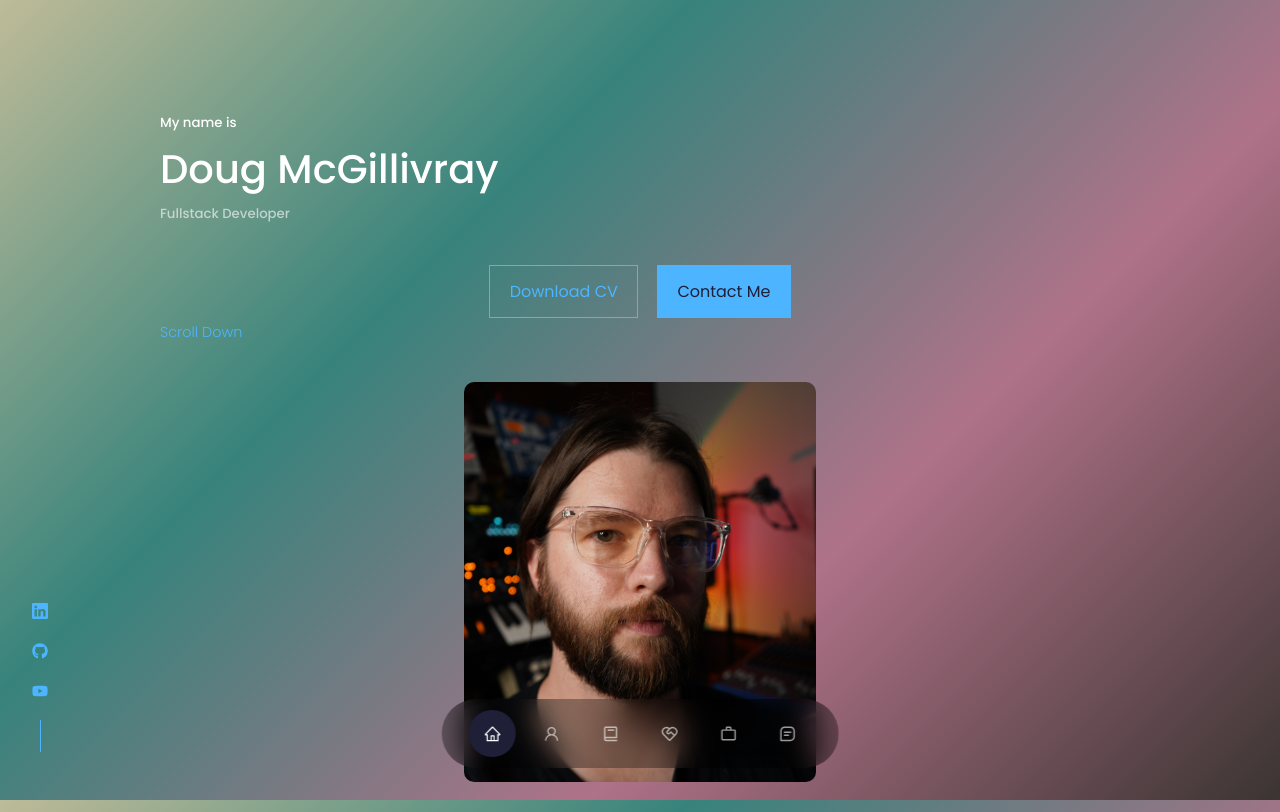
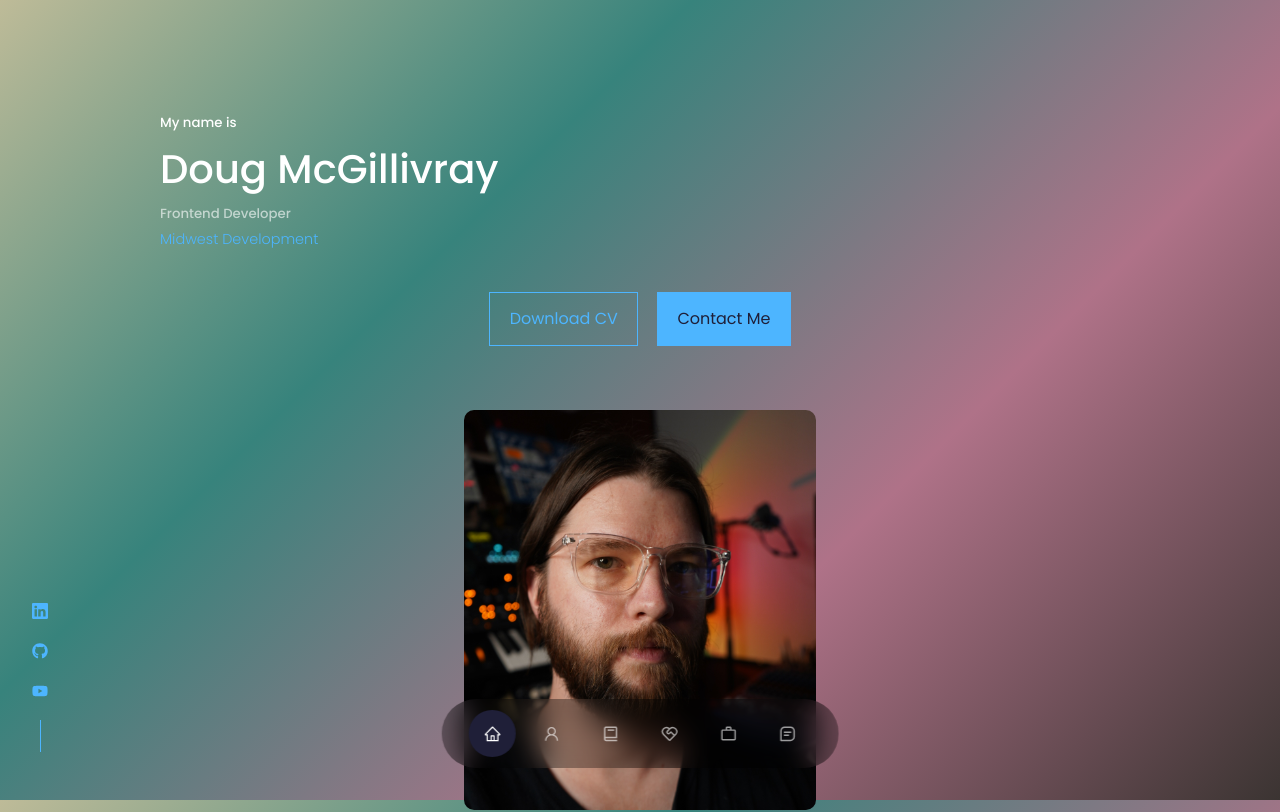
Before and after one commit to mcgidoug/react-portfolio-1, a React (Create React App) app: page / in a window 1280 px wide. Shown: the top 812 px of the page. Built offline with nearby package versions, Linux system fonts and the light colour scheme.

Commit message:
quick fix header link order

```diff
--- a/src/components/header/Header.jsx
+++ b/src/components/header/Header.jsx
@@ -10,16 +10,18 @@ const Header = () => {
       <div className="container header_container">
         <h5>My name is</h5>
         <h1>Doug McGillivray</h1>
-        <h5 className="text-light">Fullstack Developer</h5>
+        <h5 className="text-light">Frontend Developer</h5>
+        <a
+          href="https://midwest-development.vercel.app/"
+          className="scroll__down"
+        >
+          Midwest Development
+        </a>
         <CTA />
         <HeaderSocial />
         <div className="me">
           <img src={ME} alt="ME" />
         </div>
-
-        <a href="#contact" className="scroll__down">
-          Scroll Down
-        </a>
       </div>
     </header>
   );
```
